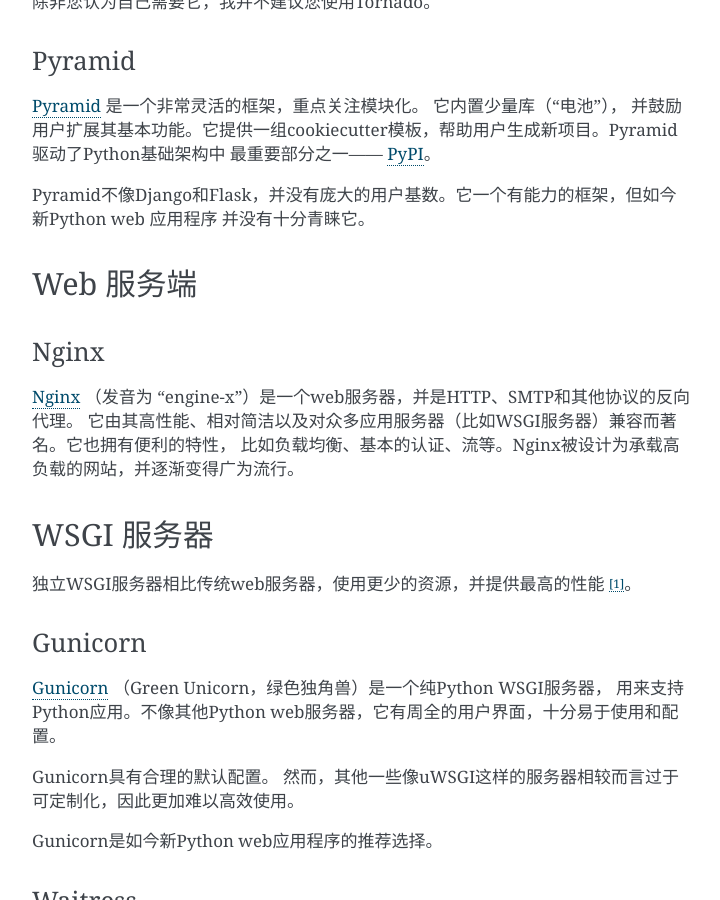
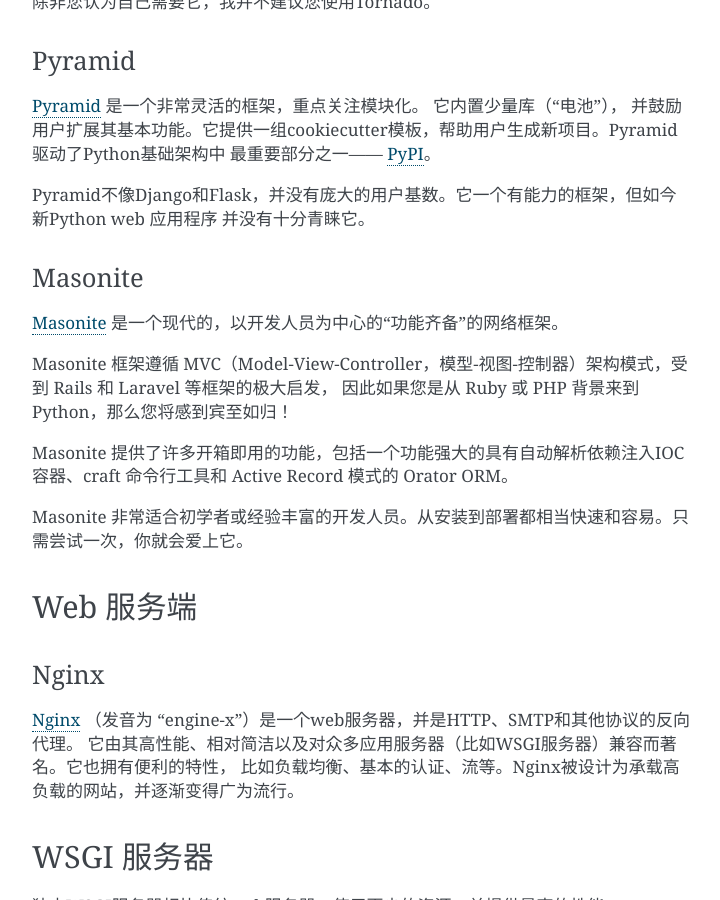
Before and after one commit to Prodesire/Python-Guide-CN, a Sphinx documentation site: the page built from docs/scenarios/web.rst, in a window 1280 px wide and 900 px high, scrolled down 2543 px. Shown: the whole window, without its empty margins (388-1108 px from the left). Built offline with Sphinx 7.4.7, drawn with Linux system fonts in a browser that asks for light colours; a script that is not in the unit is left out.

Commit message:
新增对Masonite框架的说明；修改reading中的名词大小写

```diff
--- a/docs/scenarios/web.rst
+++ b/docs/scenarios/web.rst
@@ -102,6 +102,17 @@
 Pyramid不像Django和Flask，并没有庞大的用户基数。它一个有能力的框架，但如今新Python web 应用程序
 并没有十分青睐它。
 
+Masonite
+--------
+
+`Masonite <https://docs.masoniteproject.com>`_ 是一个现代的，以开发人员为中心的“功能齐备”的网络框架。
+
+Masonite 框架遵循 MVC（Model-View-Controller，模型-视图-控制器）架构模式，受到 Rails 和 Laravel 等框架的极大启发，
+因此如果您是从 Ruby 或 PHP 背景来到 Python，那么您将感到宾至如归！
+
+Masonite 提供了许多开箱即用的功能，包括一个功能强大的具有自动解析依赖注入IOC容器、craft 命令行工具和 Active Record 模式的 Orator ORM。
+
+Masonite 非常适合初学者或经验丰富的开发人员。从安装到部署都相当快速和容易。只需尝试一次，你就会爱上它。
 
 Web 服务端
 :::::::::::
--- a/docs/writing/reading.rst
+++ b/docs/writing/reading.rst
@@ -22,7 +20,7 @@
 
 - `Diamond <https://github.com/python-diamond/Diamond>`_
   Diamond是python的守护进程，它收集指标，并且将他们发布至Graphite或其它后端。
-  它能够收集cpu,内存，网络，i/o，负载和硬盘指标。除此，它拥有实现自定义收集器的API，该API几乎能
+  它能够收集CPU,内存，网络，I/O，负载和硬盘指标。除此，它拥有实现自定义收集器的API，该API几乎能
   从任何资源中获取指标。
 
 - `Werkzeug <https://github.com/mitsuhiko/werkzeug>`_
```
Also changed, not shown: other parts of docs/writing/reading.rst (+0 -2 lines).
